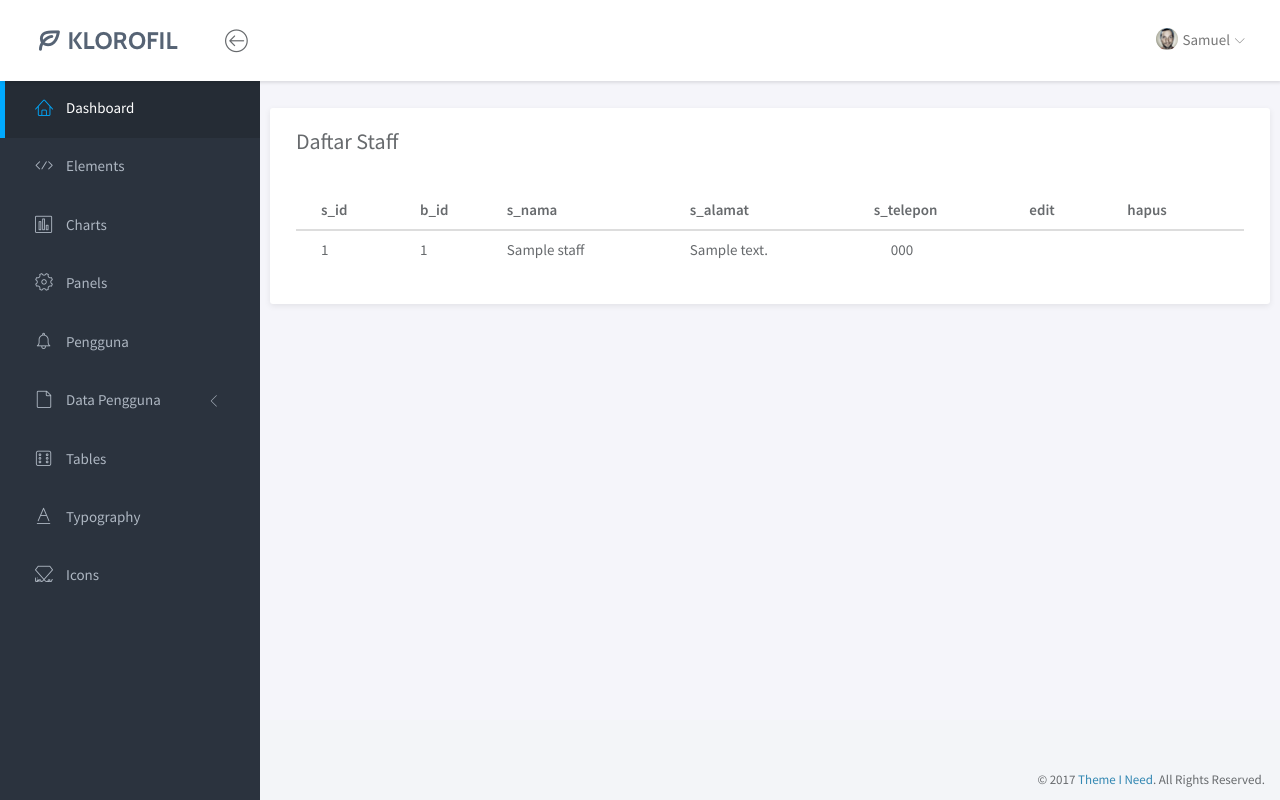
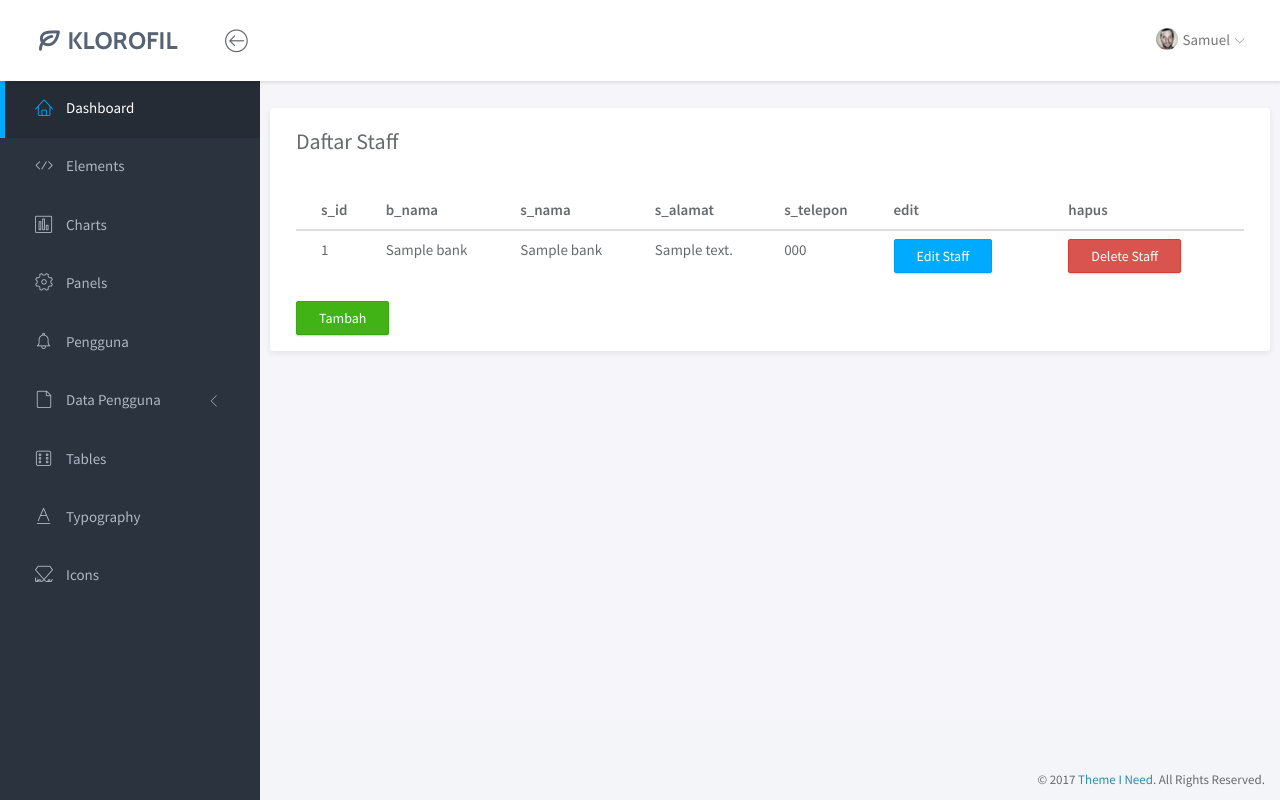
Before and after one commit to iqbaalpratama/FP_PWeb-A07, a PHP site: page /pengguna/staff.php in a window 1280 px wide. Run offline with PHP 8.4, Linux system fonts and the light colour scheme; tables that the repository leaves empty or names only in its code hold one stand-in row (values such as "Sample post").

Commit message:
crud staff

```diff
--- a/controller/dashboard/dbConnection.php
+++ b/controller/dashboard/dbConnection.php
@@ -5,7 +5,7 @@
         die("Gagal terhubung dengan database: " . mysqli_connect_error());
     }
 
-    function getAllStaff($query) {
+    function getAll($query) {
         global $db;
         $all_staff = mysqli_query($db, $query);
 
@@ -13,6 +13,47 @@
         return $all_staff;
     }
 
+    function updateStaff($request) {
+        global $db;
+
+        $s_id = $_POST['s_id'];
+        $s_nama = $_POST['s_nama'];
+        $bank = $_POST['bank'];
+        $s_alamat = $_POST['s_alamat'];
+        $s_telepon = $_POST['s_telepon'];
+
+        mysqli_query($db, "UPDATE staff SET b_id = '$bank', s_nama = '$s_nama', s_alamat = '$s_alamat', s_telepon = '$s_telepon' WHERE s_id = '$s_id'");
+        $status = mysqli_affected_rows($db);
+        dbclose();
+        return $status;
+    }
+
+    function createStaff($request) {
+        global $db;
+
+        $s_id = $_POST['s_id'];
+        $s_nama = $_POST['s_nama'];
+        $bank = $_POST['bank'];
+        $s_alamat = $_POST['s_alamat'];
+        $s_telepon = $_POST['s_telepon'];
+
+        mysqli_query($db, "INSERT INTO staff (b_id, s_nama, s_alamat, s_telepon) VALUES ('$bank', '$s_nama', '$s_alamat', '$s_telepon')");
+        $status = mysqli_affected_rows($db);
+        dbclose();
+        return $status;
+    }
+
+    function deleteStaff($request) {
+        global $db;
+
+        $s_id = $_POST['s_id'];
+
+        mysqli_query($db, "DELETE FROM staff WHERE s_id = '$s_id'");
+        $status = mysqli_affected_rows($db);
+        dbclose();
+        return $status;
+    }
+
     function dbClose() {
         mysqli_close(mysqli_connect("localhost", "root", "", "bank_sampah"));
     }
--- a/dashboard/pengguna/staff.php
+++ b/dashboard/pengguna/staff.php
@@ -1,6 +1,6 @@
 <?php
 	require '../../controller/dashboard/dbConnection.php';
-	$all_staff = getAllStaff("SELECT * FROM staff");
+	$all_staff = getAll("SELECT * FROM staff INNER JOIN cabang_bank ON staff.b_id = cabang_bank.b_id");
 ?>
 
 <!doctype html>
@@ -55,36 +55,11 @@
 			</div>
 		</nav>
 		<!-- END NAVBAR -->
-		<!-- LEFT SIDEBAR -->
-		<div id="sidebar-nav" class="sidebar">
-			<div class="sidebar-scroll">
-				<nav>
-					<ul class="nav">
-						<li><a href="index.html" class="active"><i class="lnr lnr-home"></i> <span>Dashboard</span></a></li>
-						<li><a href="elements.html" class=""><i class="lnr lnr-code"></i> <span>Elements</span></a></li>
-						<li><a href="charts.html" class=""><i class="lnr lnr-chart-bars"></i> <span>Charts</span></a></li>
-						<li><a href="panels.html" class=""><i class="lnr lnr-cog"></i> <span>Panels</span></a></li>
-						<li><a href="../../dashboard/pengguna/pengguna.php" class=""><i class="lnr lnr-alarm"></i> <span>Pengguna</span></a></li>
-						<li>
-							<a href="#subPages" data-toggle="collapse" class="collapsed"><i class="lnr lnr-file-empty"></i>
-								<span>Data Pengguna</span> <i class="icon-submenu lnr lnr-chevron-left"></i>
-							</a>
-							<div id="subPages" class="collapse ">
-								<ul class="nav">
-									<li><a href="page-profile.html" class="">Staff</a></li>
-									<li><a href="page-login.html" class="">Nasabah</a></li>
-									<li><a href="page-lockscreen.html" class="">Pengepul</a></li>
-								</ul>
-							</div>
-						</li>
-						<li><a href="tables.html" class=""><i class="lnr lnr-dice"></i> <span>Tables</span></a></li>
-						<li><a href="typography.html" class=""><i class="lnr lnr-text-format"></i> <span>Typography</span></a></li>
-						<li><a href="icons.html" class=""><i class="lnr lnr-linearicons"></i> <span>Icons</span></a></li>
-					</ul>
-				</nav>
-			</div>
-		</div>
-		<!-- END LEFT SIDEBAR -->
+
+		<?php
+			include('../sidebar.php');
+		?>
+
 		<!-- MAIN -->
 		<div class="main">
 			<!-- MAIN CONTENT -->
@@ -104,7 +79,7 @@
 										<thead>
 											<tr>
 												<th>s_id</th>
-												<th>b_id</th>
+												<th>b_nama</th>
 												<th>s_nama</th>
 												<th>s_alamat</th>
 												<th>s_telepon</th>
@@ -118,16 +93,125 @@
 										?>
 											<tr>
 												<td><?php echo $staff['s_id']; ?></td>
-												<td><?php echo $staff['b_id']; ?></td>
+												<td><?php echo $staff['b_nama']; ?></td>
 												<td><?php echo $staff['s_nama']; ?></td>
 												<td><?php echo $staff['s_alamat']; ?></td>
 												<td><?php echo $staff['s_telepon']; ?></td>
+												<td>
+													<button type="button" class="btn btn-primary" data-toggle="modal" data-target="#modalUpdate-<?php echo $staff['s_id']; ?>">Edit Staff</button>
+													<div class="modal fade" id="modalUpdate-<?php echo $staff['s_id']; ?>" tabindex="-1" role="dialog" aria-labelledby="modalUpdateLabel" aria-hidden="true">
+														<div class="modal-dialog" role="document">
+															<div class="modal-content">
+																<div class="modal-header">
+																	<h5 class="modal-title" id="exampleModalLabel">Update</h5>
+																	<button type="button" class="close" data-dismiss="modal" aria-label="Close">
+																		<span aria-hidden="true">&times;</span>
+																	</button>
+																</div>
+																<form method="POST" action="../../controller/dashboard/pengguna/editStaff.php">
+																	<div class="modal-body">
+																		<div class="input-group col-md-12" style="margin-top: 15px">
+																			<input class="form-control" type="text" name="s_id" id="s_id" value="<?php echo $staff['s_id']; ?>">
+																		</div>
+																		<div class="input-group col-md-12" style="margin-top: 15px">
+																			<input class="form-control" type="text" name="s_nama" id="s_nama" placeholder="nama" value="<?php echo $staff['s_nama']; ?>">
+																		</div>
+																		<div class="input-group col-md-12" style="margin-top: 15px">
+																			<select class="form-control" name="bank" id="bank">
+																				<?php
+																					$all_bank = getAll("SELECT * FROM cabang_bank");
+																					while($bank = mysqli_fetch_array($all_bank)) {
+																				?>
+																					<?php
+																						if($bank['b_nama'] == $staff['b_nama']) {
+																					?>
+																						<option value="<?php echo $bank['b_id']?>" selected="selected"><?php echo $bank['b_nama']?></option>
+																					<?php
+																						} else {
+																					?>
+																						<option value="<?php echo $bank['b_id']?>"><?php echo $bank['b_nama']?></option>
+																					<?php
+																						}
+																					?>
+																				<?php
+																					}
+																				?>
+																			</select>
+																		</div>
+																		<div class="input-group col-md-12" style="margin-top: 15px">
+																			<input class="form-control" type="text" name="s_alamat" id="s_alamat" placeholder="alamat" value="<?php echo $staff['s_alamat']; ?>">
+																		</div>
+																		<div class="input-group col-md-12" style="margin-top: 15px">
+																			<input class="form-control" type="text" name="s_telepon" id="s_telepon" placeholder="telepon" value="<?php echo $staff['s_telepon']; ?>">
+																		</div>
+																	</div>
+																	<div class="modal-footer">
+																		<button type="button" class="btn btn-secondary" data-dismiss="modal">Close</button>
+																		<button class="btn btn-primary" type="submit">Save changes</button>
+																	</div>
+																</form>
+															</div>
+														</div>
+													</div>
+												</td>
+												<td>
+													<form method="POST" action="../../controller/dashboard/pengguna/deleteStaff.php">
+														<div class="input-group">
+															<input class="form-control" type="text" name="s_id" id="s_id" value="<?php echo $staff['s_id']; ?>" style="display: none;">
+														</div>
+														<button class="btn btn-danger" type="submit">Delete Staff</button>
+													</form>
+												</td>
 											</tr>
 										<?php
 											}
 										?>
 										</tbody>
 									</table>
+									<div style="flex: 1;">
+										<button type="button" class="btn btn-success" data-toggle="modal" data-target="#createModal">Tambah</button>
+										<div class="modal fade" id="createModal" tabindex="-1" role="dialog" aria-labelledby="modalCreateLabel" aria-hidden="true">
+											<div class="modal-dialog" role="document">
+												<div class="modal-content">
+													<div class="modal-header">
+														<h5 class="modal-title" id="exampleModalLabel">Update</h5>
+														<button type="button" class="close" data-dismiss="modal" aria-label="Close">
+															<span aria-hidden="true">&times;</span>
+														</button>
+													</div>
+													<form method="POST" action="../../controller/dashboard/pengguna/createStaff.php">
+														<div class="modal-body">
+															<div class="input-group col-md-12" style="margin-top: 15px">
+																<input class="form-control" type="text" name="s_nama" id="s_nama" placeholder="nama">
+															</div>
+															<div class="input-group col-md-12" style="margin-top: 15px">
+																<select class="form-control" name="bank" id="bank">
+																	<?php
+																		$all_bank = getAll("SELECT * FROM cabang_bank");
+																		while($bank = mysqli_fetch_array($all_bank)) {
+																	?>
+																		<option value="<?php echo $bank['b_id']?>"><?php echo $bank['b_nama']?></option>
+																	<?php
+																		}
+																	?>
+																</select>
+															</div>
+															<div class="input-group col-md-12" style="margin-top: 15px">
+																<input class="form-control" type="text" name="s_alamat" id="s_alamat" placeholder="alamat">
+															</div>
+															<div class="input-group col-md-12" style="margin-top: 15px">
+																<input class="form-control" type="text" name="s_telepon" id="s_telepon" placeholder="telepon">
+															</div>
+														</div>
+														<div class="modal-footer">
+															<button type="button" class="btn btn-secondary" data-dismiss="modal">Close</button>
+															<button class="btn btn-primary" type="submit">Save changes</button>
+														</div>
+													</form>
+												</div>
+											</div>
+										</div>
+									</div>
 								</div>
 							</div>
 							<!-- END TABLE HOVER -->
@@ -153,124 +237,6 @@
 	<script src="../../assets/vendor/jquery.easy-pie-chart/jquery.easypiechart.min.js"></script>
 	<script src="../../assets/vendor/chartist/js/chartist.min.js"></script>
 	<script src="../../assets/scripts/klorofil-common.js"></script>
-	<script>
-	$(function() {
-		var data, options;
-
-		// headline charts
-		data = {
-			labels: ['Mon', 'Tue', 'Wed', 'Thu', 'Fri', 'Sat', 'Sun'],
-			series: [
-				[23, 29, 24, 40, 25, 24, 35],
-				[14, 25, 18, 34, 29, 38, 44],
-			]
-		};
-
-		options = {
-			height: 300,
-			showArea: true,
-			showLine: false,
-			showPoint: false,
-			fullWidth: true,
-			axisX: {
-				showGrid: false
-			},
-			lineSmooth: false,
-		};
-
-		new Chartist.Line('#headline-chart', data, options);
-
-
-		// visits trend charts
-		data = {
-			labels: ['Jan', 'Feb', 'Mar', 'Apr', 'May', 'Jun', 'Jul', 'Aug', 'Sep', 'Oct', 'Nov', 'Dec'],
-			series: [{
-				name: 'series-real',
-				data: [200, 380, 350, 320, 410, 450, 570, 400, 555, 620, 750, 900],
-			}, {
-				name: 'series-projection',
-				data: [240, 350, 360, 380, 400, 450, 480, 523, 555, 600, 700, 800],
-			}]
-		};
-
-		options = {
-			fullWidth: true,
-			lineSmooth: false,
-			height: "270px",
-			low: 0,
-			high: 'auto',
-			series: {
-				'series-projection': {
-					showArea: true,
-					showPoint: false,
-					showLine: false
-				},
-			},
-			axisX: {
-				showGrid: false,
-
-			},
-			axisY: {
-				showGrid: false,
-				onlyInteger: true,
-				offset: 0,
-			},
-			chartPadding: {
-				left: 20,
-				right: 20
-			}
-		};
-
-		new Chartist.Line('#visits-trends-chart', data, options);
-
-
-		// visits chart
-		data = {
-			labels: ['Mon', 'Tue', 'Wed', 'Thu', 'Fri', 'Sat', 'Sun'],
-			series: [
-				[6384, 6342, 5437, 2764, 3958, 5068, 7654]
-			]
-		};
-
-		options = {
-			height: 300,
-			axisX: {
-				showGrid: false
-			},
-		};
-
-		new Chartist.Bar('#visits-chart', data, options);
-
-
-		// real-time pie chart
-		var sysLoad = $('#system-load').easyPieChart({
-			size: 130,
-			barColor: function(percent) {
-				return "rgb(" + Math.round(200 * percent / 100) + ", " + Math.round(200 * (1.1 - percent / 100)) + ", 0)";
-			},
-			trackColor: 'rgba(245, 245, 245, 0.8)',
-			scaleColor: false,
-			lineWidth: 5,
-			lineCap: "square",
-			animate: 800
-		});
-
-		var updateInterval = 3000; // in milliseconds
-
-		setInterval(function() {
-			var randomVal;
-			randomVal = getRandomInt(0, 100);
-
-			sysLoad.data('easyPieChart').update(randomVal);
-			sysLoad.find('.percent').text(randomVal);
-		}, updateInterval);
-
-		function getRandomInt(min, max) {
-			return Math.floor(Math.random() * (max - min + 1)) + min;
-		}
-
-	});
-	</script>
 </body>
 
 </html>
--- /dev/null
+++ b/dashboard/sidebar.php
@@ -0,0 +1,28 @@
+<div id="sidebar-nav" class="sidebar">
+    <div class="sidebar-scroll">
+        <nav>
+            <ul class="nav">
+                <li><a href="index.html" class="active"><i class="lnr lnr-home"></i> <span>Dashboard</span></a></li>
+                <li><a href="elements.html" class=""><i class="lnr lnr-code"></i> <span>Elements</span></a></li>
+                <li><a href="charts.html" class=""><i class="lnr lnr-chart-bars"></i> <span>Charts</span></a></li>
+                <li><a href="panels.html" class=""><i class="lnr lnr-cog"></i> <span>Panels</span></a></li>
+                <li><a href="../../dashboard/pengguna/pengguna.php" class=""><i class="lnr lnr-alarm"></i> <span>Pengguna</span></a></li>
+                <li>
+                    <a href="#subPages" data-toggle="collapse" class="collapsed"><i class="lnr lnr-file-empty"></i>
+                        <span>Data Pengguna</span> <i class="icon-submenu lnr lnr-chevron-left"></i>
+                    </a>
+                    <div id="subPages" class="collapse ">
+                        <ul class="nav">
+                            <li><a href="page-profile.html" class="">Staff</a></li>
+                            <li><a href="page-login.html" class="">Nasabah</a></li>
+                            <li><a href="page-lockscreen.html" class="">Pengepul</a></li>
+                        </ul>
+                    </div>
+                </li>
+                <li><a href="tables.html" class=""><i class="lnr lnr-dice"></i> <span>Tables</span></a></li>
+                <li><a href="typography.html" class=""><i class="lnr lnr-text-format"></i> <span>Typography</span></a></li>
+                <li><a href="icons.html" class=""><i class="lnr lnr-linearicons"></i> <span>Icons</span></a></li>
+            </ul>
+        </nav>
+    </div>
+</div>
```
Also changed, not shown: controller/dashboard/pengguna/createStaff.php (+11 -0 lines), controller/dashboard/pengguna/deleteStaff.php (+11 -0 lines), controller/dashboard/pengguna/editStaff.php (+11 -0 lines).
